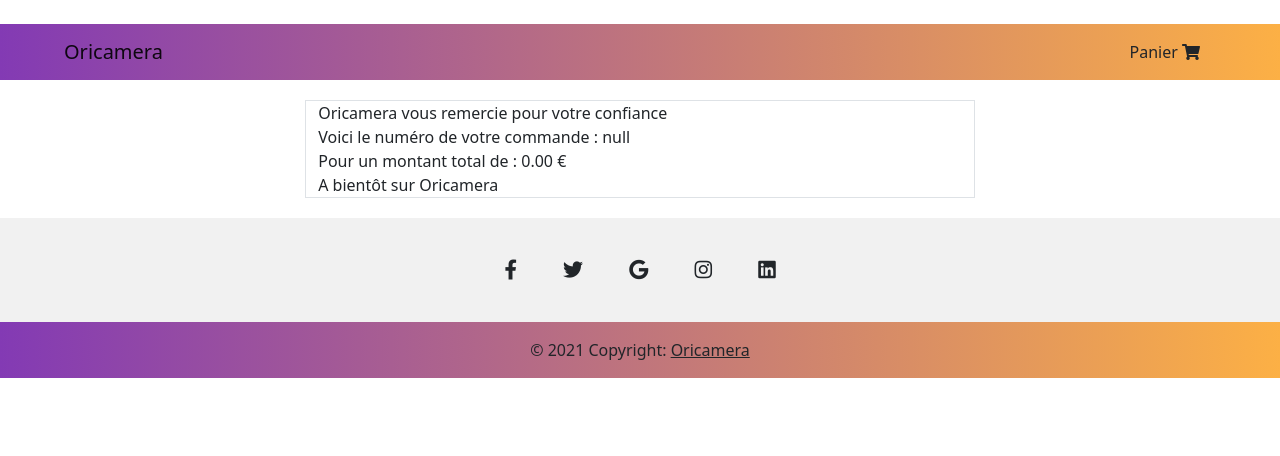
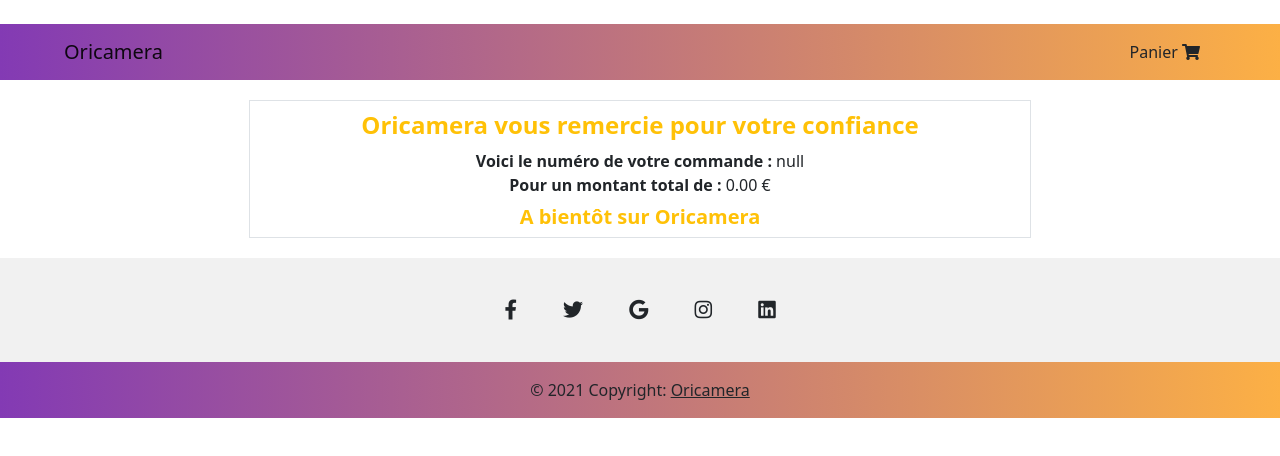
Before and after one commit to Meliss-dev/aiello-P5, a plain HTML site: page frontend/index/confirmation.html in a window 1280 px wide. Drawn offline with nearby package versions, Linux system fonts and the light colour scheme.

Commit message:
maj styles confirmation

```diff
--- a/frontend/css/styles.css
+++ b/frontend/css/styles.css
@@ -95,7 +95,7 @@
 }
 
 #confirmation{
-    width: 60%;
+    width: 70%;
     margin: auto;
     margin-top: 20px;
     margin-bottom: 20px;
--- a/frontend/index/confirmation.html
+++ b/frontend/index/confirmation.html
@@ -32,7 +32,7 @@
 
 
         <div class="container" >
-            <div class="row border" id="confirmation">
+            <div class="row border text-center" id="confirmation">
 
             </div>
 
--- a/frontend/script/confirmation.js
+++ b/frontend/script/confirmation.js
@@ -15,10 +15,10 @@
 }
 
 cardConfirmation.innerHTML = `
-    <div>Oricamera vous remercie pour votre confiance</div>
-    <div> Voici le numéro de votre commande : ${responseId}</div>
-    <div> Pour un montant total de : ${formaterPrix(
+    <div class="fw-bold fs-4 lh-lg text-warning">Oricamera vous remercie pour votre confiance</div>
+    <div> <span class="fw-bold">Voici le numéro de votre commande : </span>${responseId}</div>
+    <div> <span class="fw-bold">Pour un montant total de : </span>${formaterPrix(
       responseMontantTotal
     )} €</div>
-    <div>A bientôt sur Oricamera</div>
+    <div class="fw-bold fs-5 lh-lg text-warning">A bientôt sur Oricamera</div>
 `;
```
